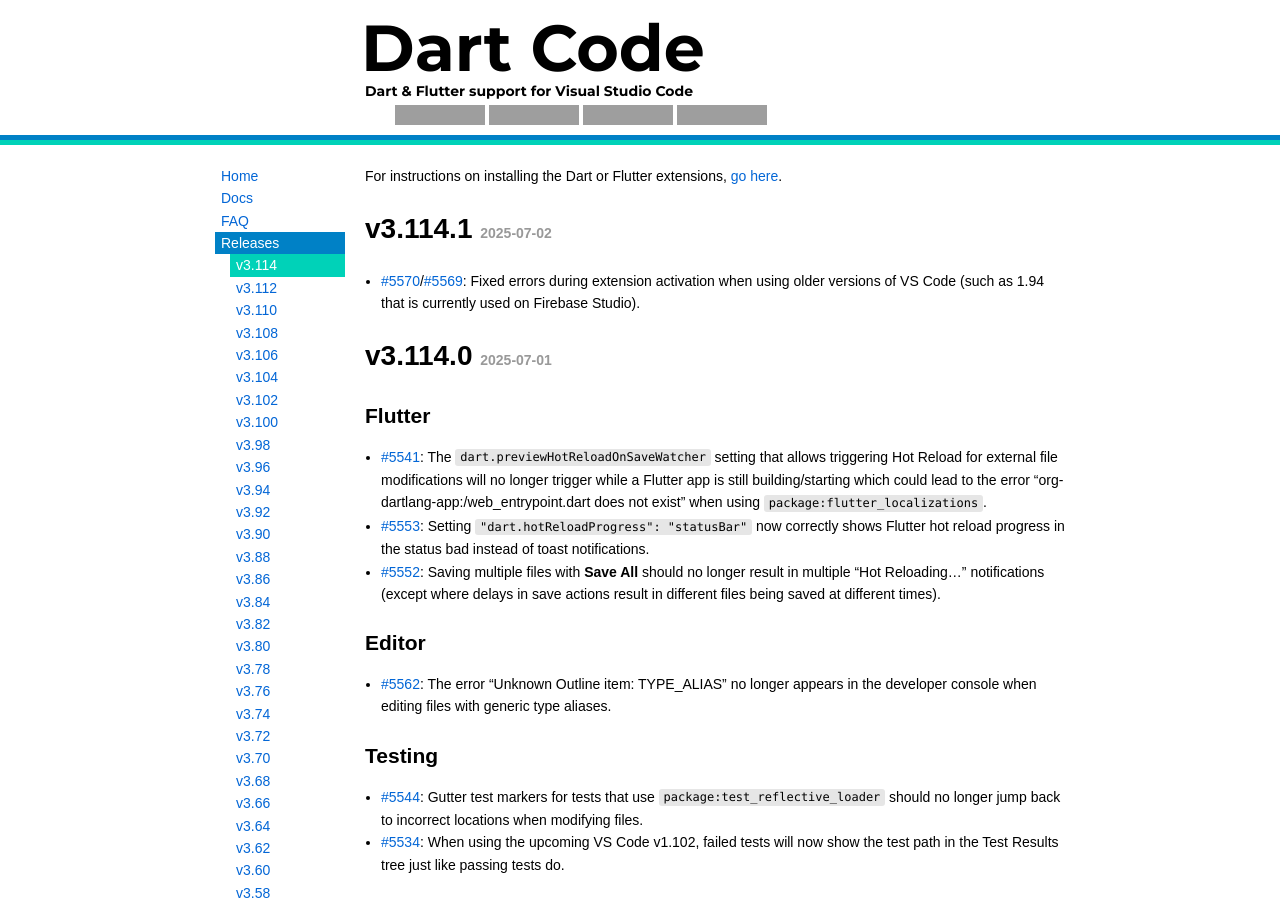
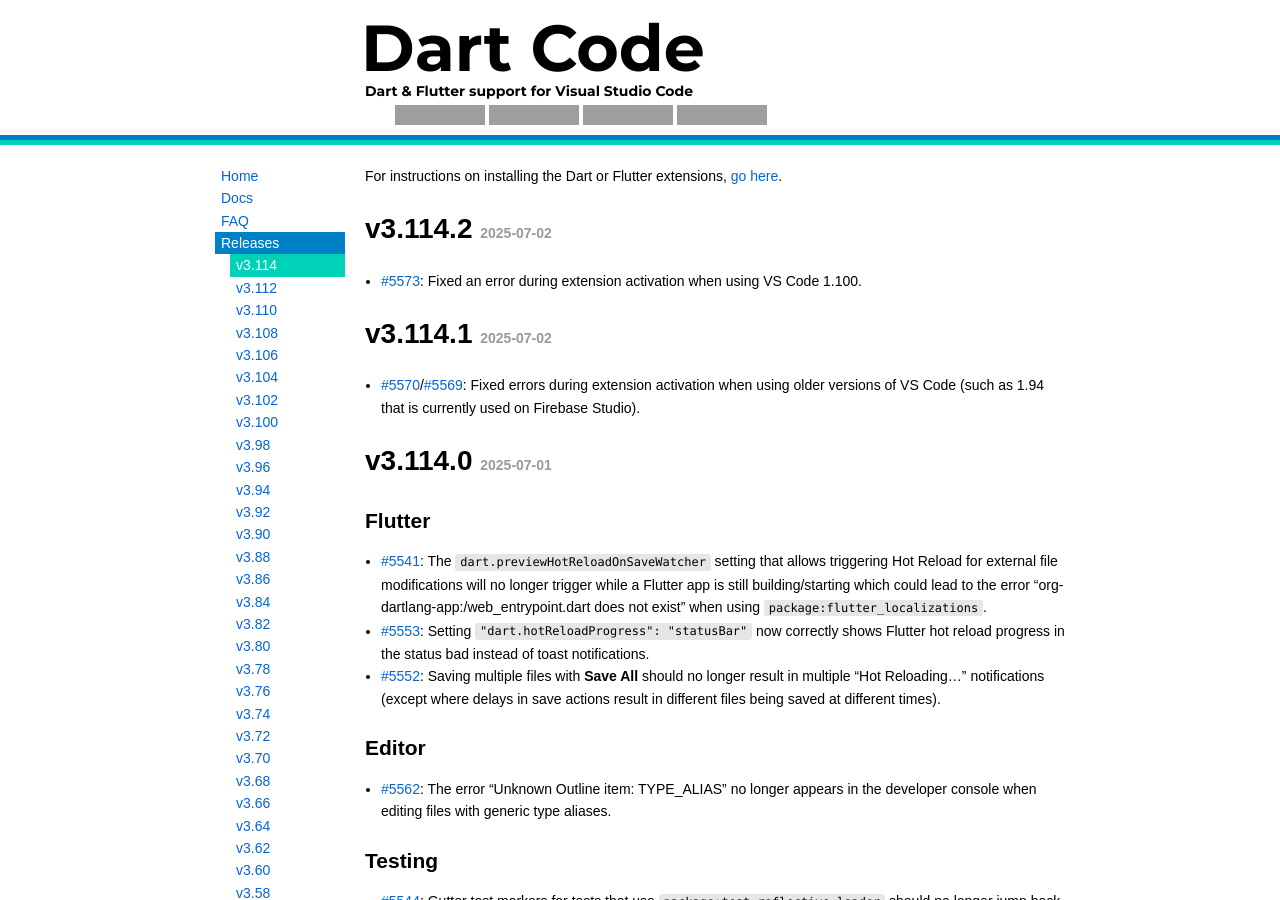
Before and after one commit to Dart-Code/Website, a Jekyll site: the page built from _releases/v3.114.md, in a window 1280 px wide and 900 px high. Built offline with Jekyll 4.4.1, drawn with Linux system fonts in a browser that asks for light colours; grey boxes are pictures that could not be loaded.

Commit message:
Add v3.114.2

```diff
--- a/_releases/v3.114.md
+++ b/_releases/v3.114.md
@@ -3,6 +3,10 @@
 sort_order: v0003_0114
 excerpt: "Hot Reload improvements, auto-launching emulators, improved Add Dependency..."
 ---
+
+# v3.114.2 _2025-07-02_
+
+- [#5573](https://github.com/Dart-Code/Dart-Code/issues/5573): Fixed an error during extension activation when using VS Code 1.100.
 
 # v3.114.1 _2025-07-02_
 
```
